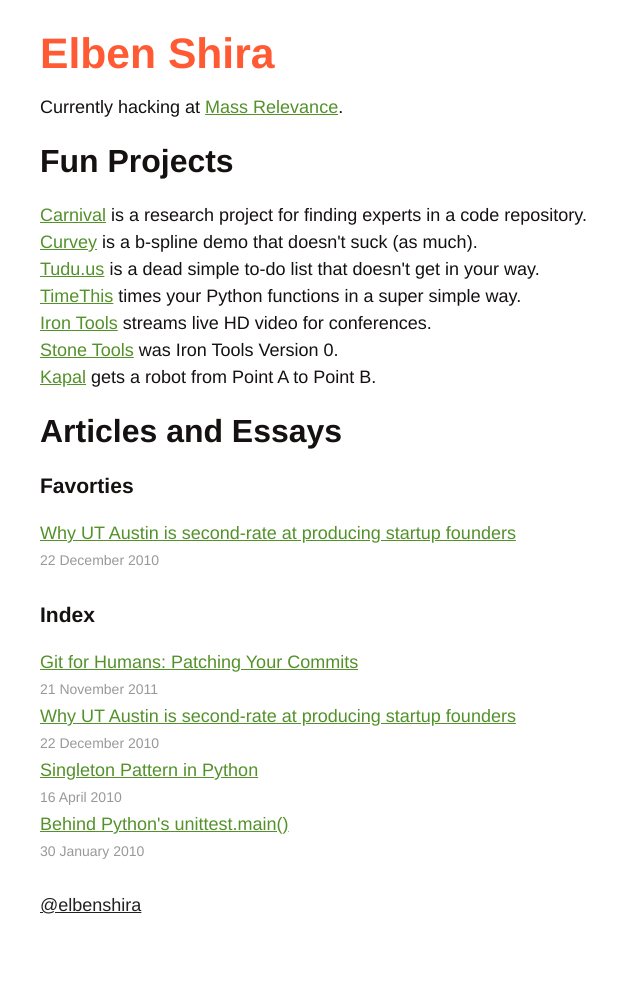
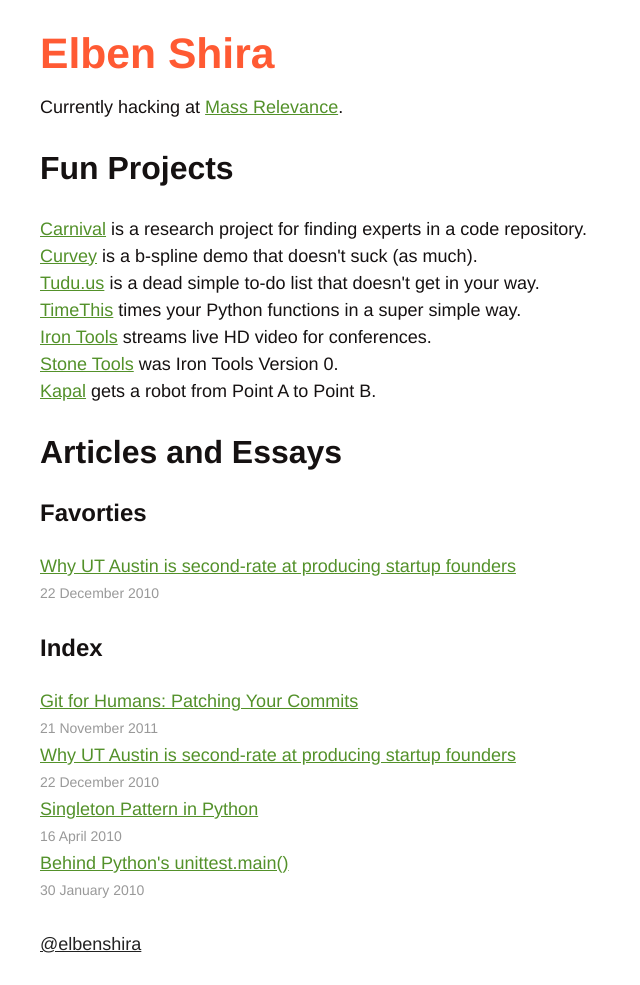
Before and after one commit to elben/elben.github.io-jekyll, a Jekyll site: the page built from index.html, in a window 1280 px wide. Shown: the whole page, without its empty margins (0-640 px from the left). Built offline with Jekyll 4.4.1, drawn with Linux system fonts in a browser that asks for light colours; Markdown is read by kramdown in place of the engine named in the settings; before the commit the page ends 946 px from its top, so only the background shows below that.

Commit message:
Perfect vertical rhyhtm.

```diff
--- a/css/default.css
+++ b/css/default.css
@@ -2,7 +2,9 @@
   color: #151111; /* Dark grey with a little of red saturation */
   background: #fff;
   font-family: "Helvetica Neue", "Lato", helvatica, sans-serif;
-  /* font-weight: 300; */
+
+  /* Our base font of 18px. Line-heights, margins, and paddings calculated to
+   * produce vertical rhyhtm. */
   font-size: 18px;
   line-height: 1.5em;
   padding: 0;
@@ -30,7 +32,10 @@
 hr {
   border: 1px solid #eee;
   width: 400px;
-  margin: 2em 0;
+
+  /* The HR is 2px tall (1px top and bottom border). We have a 27px baseline, so
+   * this means we have 25px left. Hence 25px margin. */
+  margin: 25px 0;
 }
 
 img {
@@ -46,23 +51,67 @@
 code {
   font-family: "inconsolata-1", "inconsolata-2", monospace;
   font-weight: bold;
+  font-size: 1em;
+  line-height: 1em; /* For some reason, 1em for monospace fonts gives us vertical rhyhtm. */
 }
 
 pre {
+  font-size: 1em;
   font-family: "inconsolata-1", "inconsolata-2", monospace;
   border-left: 8px solid #eeeeee;
   padding: 0 1em;
-  margin: 2em 0;
+  margin: 1.5em 0; /* 1.5em margin to flow with default body line-height. */
+}
+
+/*
+ * Headers
+ *
+ * For headers, we use http://modularscale.com to produce a scale in base size
+ * 18px using the "perfect-fourth" ratio.
+ *
+ * font     font
+ * px       em      line-height (1.5 / em)
+ * =======+========+==============
+ * 56.832 | 3.157  | .475134621
+ * 42.635 | 2.369  | .633178556
+ * 31.984 | 1.777  | .844119302
+ * 23.994 | 1.333  | 1.12528132
+ * 18     | 1      | 1.5
+ * 13.503 | 0.75   | 2
+ * 10.13  | 0.563  | 2.664298401
+ *
+ *
+ * The line-height measurements above are calculated via (1.5 em / font em).
+ * This represents the line-height (and margin/padding, if applicable) needed to
+ * make each element hit the right vertical line.
+ */
+
+h1 {
+  font-size: 2.369em;
+  line-height: 0.63317856em;
+  margin-bottom: 0.63317856em;
+  font-weight: bold;
 }
 
 h2 {
   font-size: 1.777em;
-  line-height: 0.8441193em;
+
+  /* This line-height calculated by pretending our base rhyhtm is at 13.5px
+   * instead of 27px (found by 18px * 1.5em).  This is done to produce some
+   * spacing between multi-lined headers.
+   *
+   * = (1.5em * 1.5) / 1.777em
+   */
+  line-height: 1.266178953em;
+
   margin: 0 0 0.8441193em 0;
   font-weight: bold;
 }
 
 h3 {
+  font-size: 1.333em;
+  line-height: 1.12528132em;
+  margin: 0 0 1.12528132em 0;
   font-weight: bold;
 }
 
@@ -84,10 +133,6 @@
 }
 
 #header h1 {
-  font-size: 2.369em;
-  line-height: 0.63317856em;
-  margin-bottom: 0.63317856em;
-  font-weight: bold;
   color: #FF5A33;
   margin-top: 0;
   padding-top: 40px;
@@ -96,6 +141,7 @@
 #header h1.small {
   font-size: 1em;
   line-height: 1.5em;
+  margin-bottom: 1.5em;
 }
 
 #header a {
```
